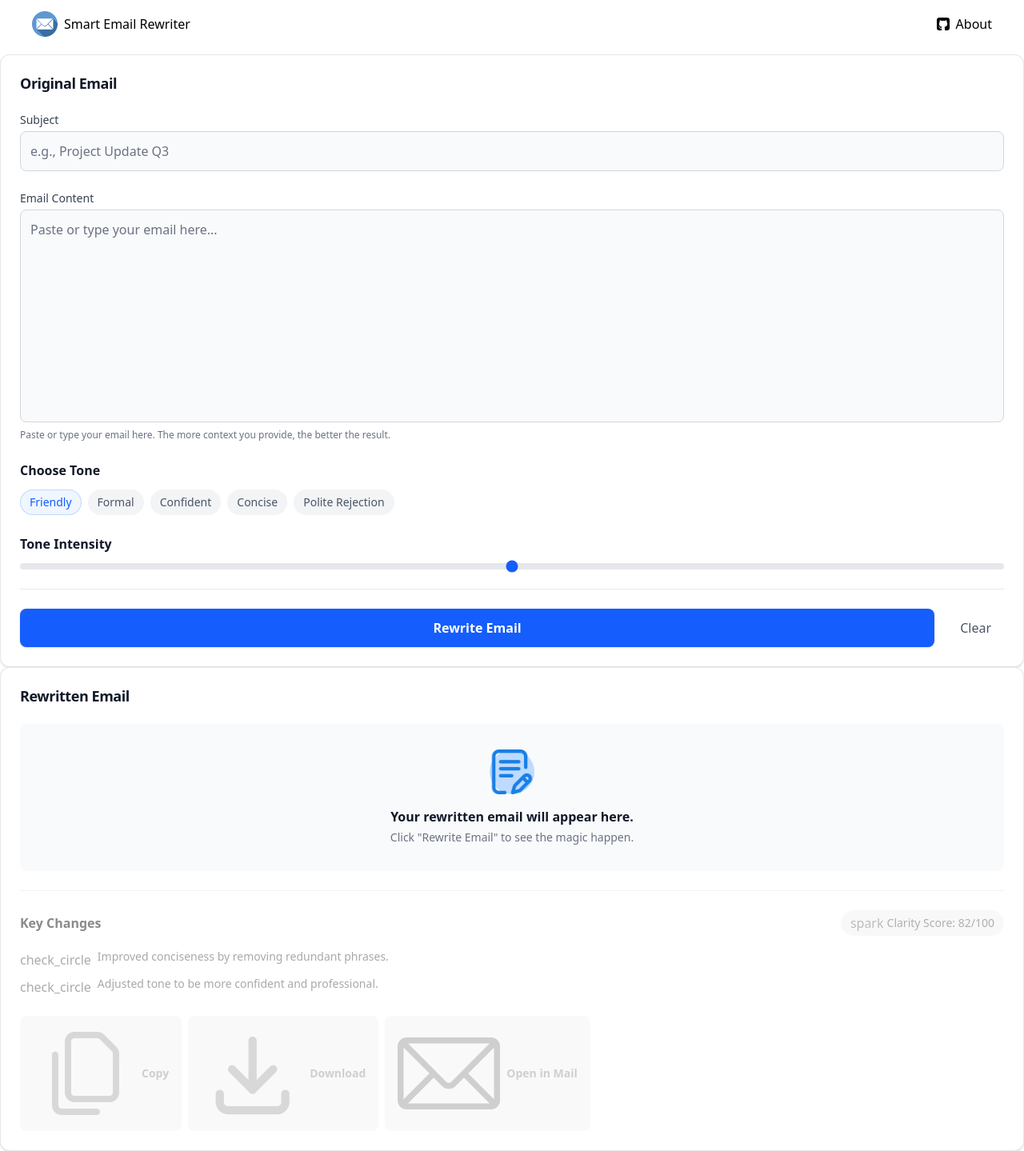
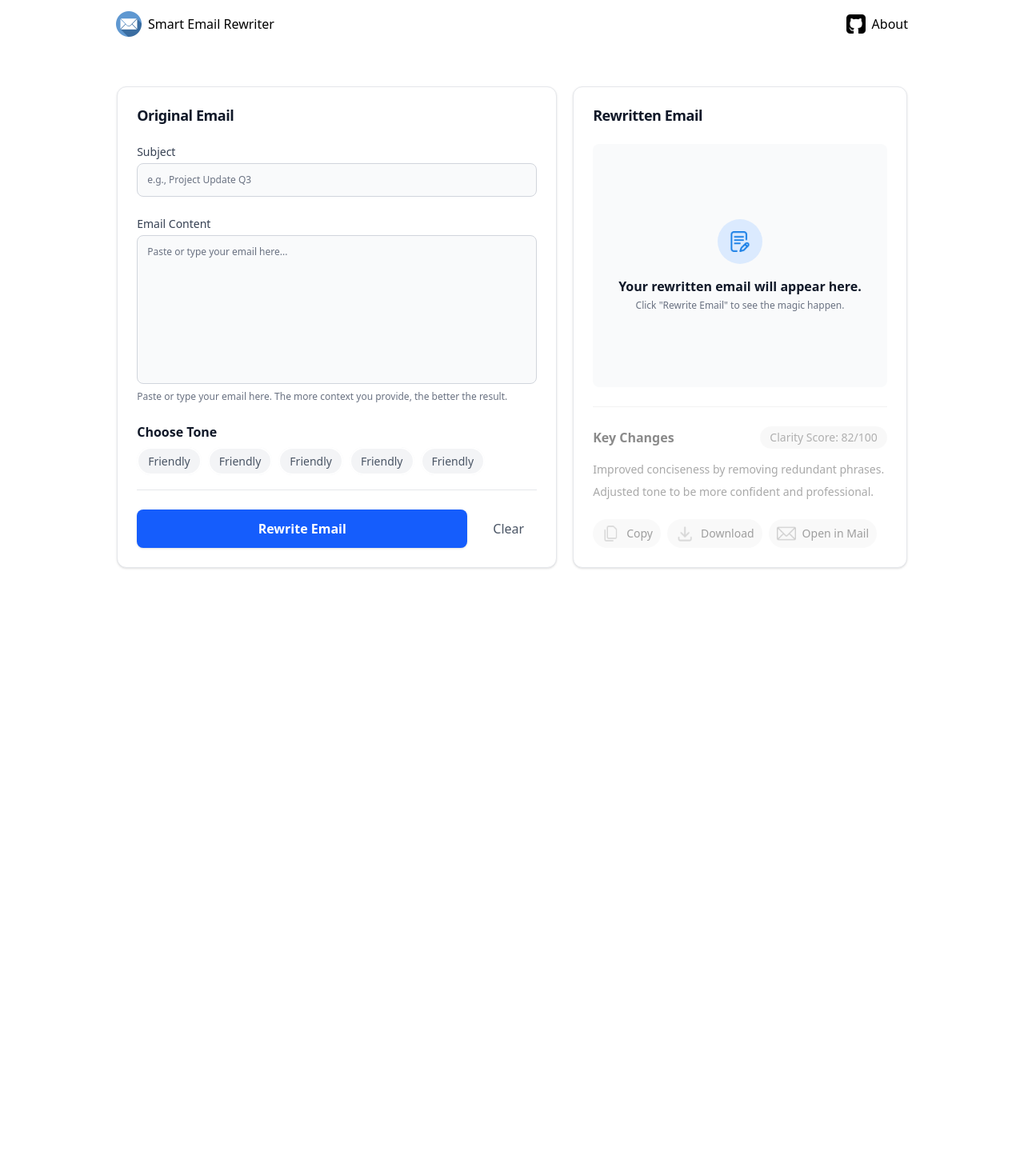
Before and after one commit to bosfilip/AI_Email_Rewriter, a React (Vite) app: page / in a window 1280 px wide. Shown: the whole page at 80% size. After the commit the page ends 800 px from the top, so only its background shows below. Built offline with nearby package versions, Linux system fonts and the light colour scheme.

Commit message:
Full design is done, added 2 components(grayButton and toneButton) to clean un the code

```diff
--- a/src/App.jsx
+++ b/src/App.jsx
@@ -5,9 +5,11 @@ import ResultPanel from './resultPanel'
 function App() {
   return(
   <>
-    <Header/>
-    <EditorPanel/>
-    <ResultPanel/>
+      <Header/>
+      <div className='flex gap-5 px-10 py-10 justify-center'>
+        <EditorPanel/>
+        <ResultPanel/>
+      </div>
   </>
   )
 }
--- a/src/Header.jsx
+++ b/src/Header.jsx
@@ -5,14 +5,16 @@ export default function Header(){
 
 
     return(
-        <div className="flex justify-between items-center ml-10 mr-10 mb-2">
-            <div className='flex flex-row h-15 items-center '>
-                <img src="/public/assets/logo/email.png" className="mr-2 w-8 h-8"></img>
-                <h1 className="">Smart Email Rewriter</h1>
-            </div>
-            <div className='flex flex-row items-center '>
-                <a href=""><img src="/public/assets/logo/github-sign.png" className="p-2 w-8 h-8 "></img></a>
-                <a href="">About</a>
+        <div className="flex justify-center">
+            <div className="w-[990px] flex justify-between items-center mb-2">
+                <div className='flex flex-row h-15 items-center '>
+                    <img src="/public/assets/logo/email.png" className="mr-2 w-8 h-8"></img>
+                    <h1 className="">Smart Email Rewriter</h1>
+                </div>
+                <div className='flex flex-row items-center '>
+                    <a href="#"><img src="/public/assets/logo/github-sign.png" className="w-6 h-6 mr-2 "></img></a>
+                    <a href="#">About</a>
+                </div>
             </div>
         </div>
     )
--- a/src/editorPanel.jsx
+++ b/src/editorPanel.jsx
@@ -1,8 +1,9 @@
 import React from 'react';
+import ToneButton from './toneButton.jsx'
 
 export default function EditorPanel() {
     return (
-        <div className="flex flex-col gap-6 rounded-xl border border-gray-200 bg-white p-6 shadow-sm transition-shadow hover:shadow-lg">
+        <div className="w-[550px] flex flex-col gap-6 rounded-xl border border-gray-200 bg-white p-6 shadow-sm transition-shadow hover:shadow-lg">
 
             <div className="flex items-center justify-between">
                 <h3 className="text-lg font-bold leading-tight tracking-tight text-gray-900">Original Email</h3>
@@ -14,7 +15,7 @@ export default function EditorPanel() {
                 <label className="text-sm font-medium text-gray-700">Subject</label>
                 <input
                     type="text"
-                    className="w-full rounded-lg border border-gray-300 bg-gray-50 p-3 text-base placeholder-gray-500 focus:border-blue-500 focus:ring-2 focus:ring-blue-500/20 outline-none"
+                    className="text-xs w-full rounded-lg border border-gray-300 bg-gray-50 p-3 placeholder-gray-500 focus:border-blue-500 focus:ring-2 focus:ring-blue-500/20 outline-none"
                     placeholder="e.g., Project Update Q3"
                 />
             </div>
@@ -22,7 +23,7 @@ export default function EditorPanel() {
             <div className="flex flex-1 flex-col gap-1">
                 <label className="text-sm font-medium text-gray-700">Email Content</label>
                 <textarea
-                    className="w-full flex-1 rounded-lg border border-gray-300 bg-gray-50 p-3 text-base placeholder-gray-500 focus:border-blue-500 focus:ring-2 focus:ring-blue-500/20 outline-none resize-none"
+                    className="text-xs w-full flex-1 rounded-lg border border-gray-300 bg-gray-50 p-3 placeholder-gray-500 focus:border-blue-500 focus:ring-2 focus:ring-blue-500/20 outline-none resize-none"
                     rows={10}
                     placeholder="Paste or type your email here..."
                 ></textarea>
@@ -30,32 +31,22 @@ export default function EditorPanel() {
             </div>
 
             <div className="flex flex-col gap-3">
+
                 <h3 className="text-base font-bold text-gray-900">Choose Tone</h3>
                 <div className="flex flex-wrap gap-2">
-                    <button className="px-3 py-1.5 text-sm font-medium rounded-full bg-blue-50 text-blue-600 ring-1 ring-inset ring-blue-200">Friendly</button>
-                    <button className="px-3 py-1.5 text-sm font-medium rounded-full text-gray-600 bg-gray-100 hover:bg-gray-200">Formal</button>
-                    <button className="px-3 py-1.5 text-sm font-medium rounded-full text-gray-600 bg-gray-100 hover:bg-gray-200">Confident</button>
-                    <button className="px-3 py-1.5 text-sm font-medium rounded-full text-gray-600 bg-gray-100 hover:bg-gray-200">Concise</button>
-                    <button className="px-3 py-1.5 text-sm font-medium rounded-full text-gray-600 bg-gray-100 hover:bg-gray-200">Polite Rejection</button>
+                    <ToneButton>Friendly</ToneButton>
+                    <ToneButton>Formal</ToneButton>
+                    <ToneButton>Confident</ToneButton>
+                    <ToneButton>Concise</ToneButton>
+                    <ToneButton>Polite Rejection</ToneButton>
+
                 </div>
             </div>
 
-            <div className="flex flex-col gap-3">
-                <label className="text-base font-bold text-gray-900">Tone Intensity</label>
-                <input
-                    type="range"
-                    min="0"
-                    max="100"
-                    defaultValue="50"
-                    className="h-2 w-full appearance-none rounded-lg bg-gray-200 cursor-pointer accent-blue-600"
-                />
+            <div className="mt-auto flex items-center gap-4 border-t border-gray-200 pt-6">
+                <button className="flex-1 rounded-lg bg-blue-600 px-4 py-3 text-base font-semibold text-white shadow-sm hover:bg-blue-700 transition-colors active:bg-blue-500 ">Rewrite Email</button>
+                <button className="rounded-lg px-4 py-3 text-base font-medium text-gray-600 hover:bg-gray-100 transition-colors active:bg-gray-50">Clear</button>
             </div>
-
-            <div className="mt-auto flex items-center gap-4 border-t border-gray-200 pt-6">
-                <button className="flex-1 rounded-lg bg-blue-600 px-4 py-3 text-base font-semibold text-white shadow-sm hover:bg-blue-700 transition-colors">Rewrite Email</button>
-                <button className="rounded-lg px-4 py-3 text-base font-medium text-gray-600 hover:bg-gray-100 transition-colors">Clear</button>
-            </div>
-
         </div>
     )
 }
--- /dev/null
+++ b/src/grayButton.jsx
@@ -0,0 +1,16 @@
+
+function GrayButton({children}){
+    return(
+        <button
+        type="button"
+        className="
+            relative z-10 cursor-pointer pointer-events-auto
+            rounded-full px-2.5 py-1.5 inline-flex items-center justify-center gap-2
+            bg-gray-100 text-sm text-gray-700
+            transition-colors duration-200
+            hover:bg-gray-200 active:bg-gray-50">{children}
+        </button>
+    )
+}
+
+export default GrayButton
--- a/src/resultPanel.jsx
+++ b/src/resultPanel.jsx
@@ -1,54 +1,52 @@
 import React from 'react';
+import GrayButton from "./grayButton.jsx"
 
-export default function ResultPanel() {
+function ResultPanel() {
+
+
+
+
     return (
-        <div className="flex flex-col gap-6 rounded-xl border border-gray-200 bg-white p-6 shadow-sm transition-shadow hover:shadow-lg h-full">
+        <div className="w-[50] flex flex-col gap-6 rounded-xl border border-gray-200 bg-white p-6 shadow-sm transition-shadow hover:shadow-lg">
 
             <h3 className="text-lg font-bold leading-tight tracking-tight text-gray-900">Rewritten Email</h3>
 
             <div className="flex flex-1 flex-col items-center justify-center text-center bg-gray-50 rounded-lg p-8">
-                <div className="flex h-14 w-14 items-center justify-center rounded-full bg-blue-200 mb-4">
-                    <img src="/public/assets/logo/writing-i.png"></img>
+                <div className="flex h-14 w-14 items-center justify-center rounded-full bg-blue-100 mb-4">
+                    <img src="/public/assets/logo/writing-i.png" className='w-6.5'></img>
                 </div>
-                <p className="font-semibold text-gray-900">Your rewritten email will appear here.</p>
-                <p className="text-sm text-gray-500 mt-1">Click "Rewrite Email" to see the magic happen.</p>
+                <p className="font-semibold text-gray-900 text-base">Your rewritten email will appear here.</p>
+                <p className=" text-gray-500 mt-1 text-xs">Click "Rewrite Email" to see the magic happen.</p>
             </div>
 
             <div className="flex flex-col gap-4 border-t border-gray-200 pt-6 mt-auto opacity-50 grayscale pointer-events-none select-none">
                 <div className="flex items-center justify-between">
                     <h4 className="font-semibold text-gray-900">Key Changes</h4>
                     <div className="flex items-center gap-1 rounded-full bg-green-100 px-3 py-1">
-                        <span className="material-symbols-outlined text-base text-green-600">spark</span>
                         <p className="text-sm font-medium text-green-700">Clarity Score: 82/100</p>
                     </div>
                 </div>
 
                 <ul className="space-y-2 text-sm text-gray-600">
                     <li className="flex items-start gap-2">
-                        <span className="material-symbols-outlined text-base text-blue-600 mt-0.5">check_circle</span>
                         <span>Improved conciseness by removing redundant phrases.</span>
                     </li>
                     <li className="flex items-start gap-2">
-                        <span className="material-symbols-outlined text-base text-blue-600 mt-0.5">check_circle</span>
                         <span>Adjusted tone to be more confident and professional.</span>
                     </li>
                 </ul>
 
                 <div className="flex items-center gap-2 mt-2">
-                    <button className="inline-flex items-center justify-center gap-2 rounded-lg bg-blue-50 px-4 py-2 text-sm font-semibold text-blue-600 hover:bg-blue-100 transition-colors">
-                        <img src="/public/assets/logo/copy-document.png"></img>
-                        <p className='text-gray-400'>Copy</p>
-                    </button>
-                    <button className="inline-flex items-center justify-center gap-2 rounded-lg bg-gray-100 px-4 py-2 text-sm font-semibold text-gray-700 hover:bg-gray-200 transition-colors">
-                        <img src="/public/assets/logo/download.png"></img>
-                        <p className='text-gray-400'>Download</p>
-                    </button>
-                    <button className="inline-flex items-center justify-center gap-2 rounded-lg bg-gray-100 px-4 py-2 text-sm font-semibold text-gray-700 hover:bg-gray-200 transition-colors">
-                        <img src="/public/assets/logo/email-i.png"></img>
-                        <p className='text-gray-400'>Open in Mail</p>
-                    </button>
+
+                    <GrayButton><img className='w-6' src="public/assets/logo/copy-document.png"></img>Copy</GrayButton>
+                    <GrayButton><img className='w-6' src='public/assets/logo/download.png'></img>Download</GrayButton>
+                    <GrayButton><img className="w-6" src='public/assets/logo/email-i.png'></img>Open in Mail</GrayButton>
+
+
                 </div>
             </div>
         </div>
     )
 }
+
+export default ResultPanel
--- /dev/null
+++ b/src/toneButton.jsx
@@ -0,0 +1,15 @@
+
+function ToneButton(){
+    return(
+        <label className="cursor-pointer">
+            <input type="checkbox" className="peer sr-only" />
+            <span className="rounded-full px-3 py-1.5 text-sm font-medium transition-colors duration-200 ease-in-out
+                    bg-gray-100 text-gray-600 border-2 border-white
+                    peer-checked:bg-blue-50 peer-checked:text-blue-500 peer-checked:border-blue-200
+                    hover:bg-blue-100">
+            Friendly</span>
+        </label>
+    )
+}
+
+export default ToneButton
```
